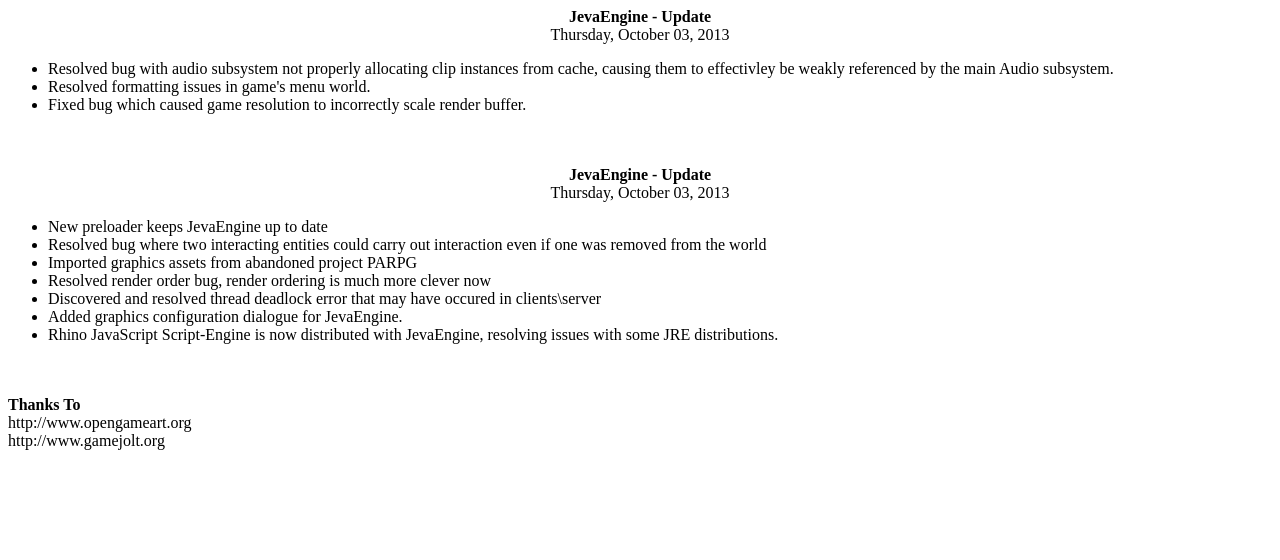
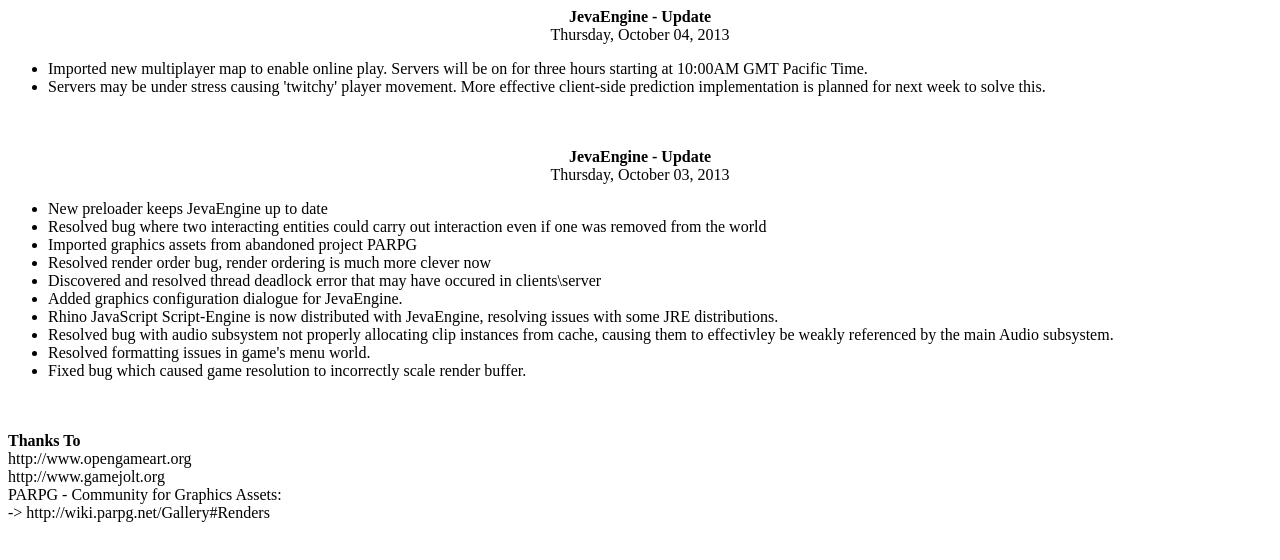
Before and after one commit to JeremyWildsmith/jeremywildsmith.github.com, a plain HTML site: page jevaengineupdate.html in a window 1280 px wide. Drawn offline with Linux system fonts and the light colour scheme.

Commit message:
News
News

```diff
--- a/jevaengineupdate.html
+++ b/jevaengineupdate.html
@@ -1,10 +1,9 @@
 <html>
 <center><b>JevaEngine - Update</b></center>
-<center>Thursday, October 03, 2013</center>
+<center>Thursday, October 04, 2013</center>
 <ul>
-<li>Resolved bug with audio subsystem not properly allocating clip instances from cache, causing them to effectivley be weakly referenced by the main Audio subsystem.</li>
-<li>Resolved formatting issues in game's menu world.</li>
-<li>Fixed bug which caused game resolution to incorrectly scale render buffer.</li>
+<li>Imported new multiplayer map to enable online play. Servers will be on for three hours starting at 10:00AM GMT Pacific Time.</li>
+<li>Servers may be under stress causing 'twitchy' player movement. More effective client-side prediction implementation is planned for next week to solve this.</li>
 </ul>
 <br>
 <br>
@@ -18,6 +17,9 @@
 <li>Discovered and resolved thread deadlock error that may have occured in clients\server</li>
 <li>Added graphics configuration dialogue for JevaEngine.</li>
 <li>Rhino JavaScript Script-Engine is now distributed with JevaEngine, resolving issues with some JRE distributions.</li>
+<li>Resolved bug with audio subsystem not properly allocating clip instances from cache, causing them to effectivley be weakly referenced by the main Audio subsystem.</li>
+<li>Resolved formatting issues in game's menu world.</li>
+<li>Fixed bug which caused game resolution to incorrectly scale render buffer.</li>
 </ul>
 <br>
 <br>
@@ -26,4 +28,8 @@
 http://www.opengameart.org
 <br>
 http://www.gamejolt.org
+<br>
+PARPG - Community for Graphics Assets:
+<br>
+ -> http://wiki.parpg.net/Gallery#Renders
 </html>
```
